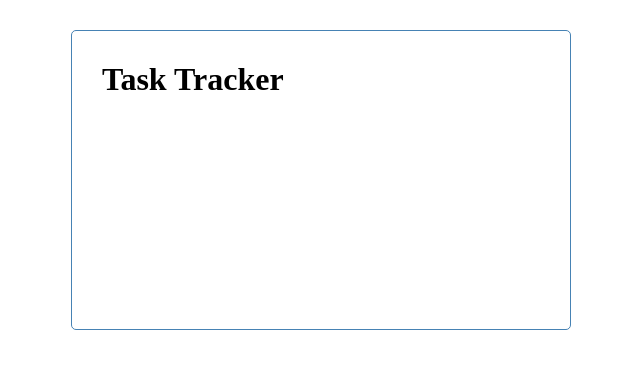
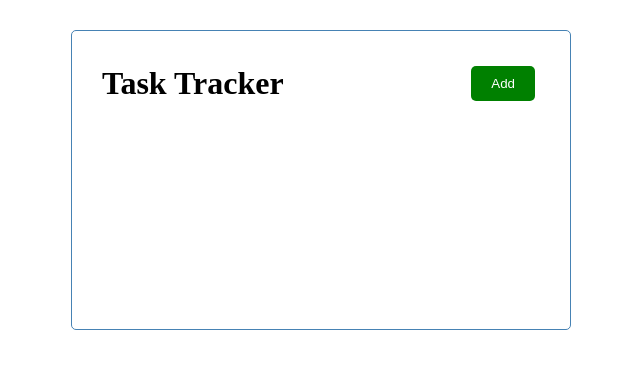
Before and after one commit to Amasha2000/React-Task_Tracker, a React (Create React App) app: page / in a window 1280 px wide. Shown: the top 368 px of the page, without its empty margins (319-959 px from the left). Built offline with nearby package versions, Linux system fonts and the light colour scheme.

Commit message:
Added Button and Task Components

```diff
--- /dev/null
+++ b/src/components/Button.js
@@ -0,0 +1,20 @@
+import PropTypes from 'prop-types'
+
+const Button = ({color,text,onClick}) => {
+
+  return (
+    <button onClick={onClick} style={{backgroundColor:color}} className='btn'>{text}</button>
+  )
+}
+
+Button.defaultProps={
+  color:'steelblue'
+}
+
+Button.propTypes={
+  text:PropTypes.string,
+  color:PropTypes.string,
+  onClick:PropTypes.func
+}
+
+export default Button
--- a/src/components/Header.js
+++ b/src/components/Header.js
@@ -1,9 +1,19 @@
 import PropTypes from 'prop-types';
+import Button from './Button';
 
 const Header = ({title}) => {
+
+  const onClick=()=>{
+
+  }
+
+
   return (
-    <header>
-      <h1 className='header'>{title}</h1>
+    <header className='header'>
+      <h1>{title}</h1>
+      <Button color='green' text='Add' onClick={onClick}/>
+      {/* <Button color='blue' text='Hello2'/>
+      <Button color='red' text='Hello3'/> */}
     </header>
   )
 }
```
Also changed, not shown: src/components/Task.js (added, +28 -0 lines).
